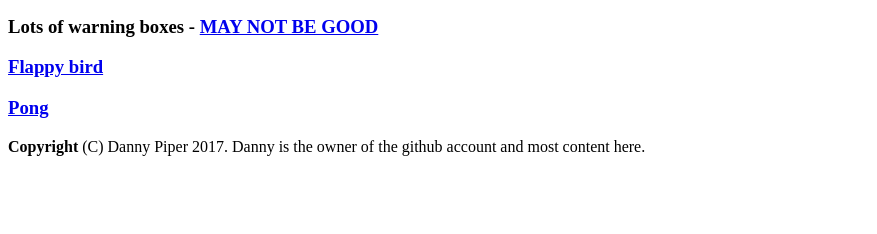
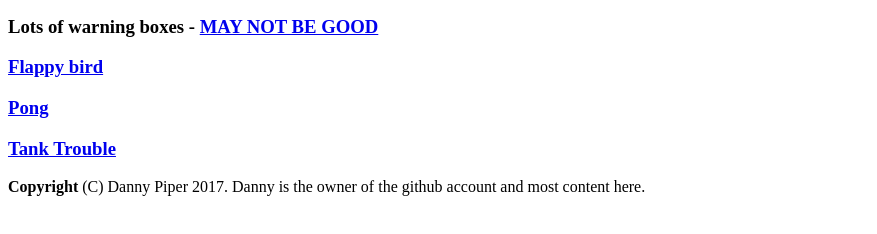
Before and after one commit to djpiper28/djpiper28.github.io, a plain HTML site: page index.html in a window 1280 px wide. Shown: the part 178-412 px from the top of the page, without its empty margins (0-877 px from the left). Drawn offline with Linux system fonts and the light colour scheme.

Commit message:
Update index.html

```diff
--- a/index.html
+++ b/index.html
@@ -6,6 +6,7 @@
 <h3>Lots of warning boxes - <a href="https://djpiper28.github.io/wow.html" target="_blank">MAY NOT BE GOOD</a></h3>
 <h3><a href="https://djpiper28.github.io/flappy%20bird.html" target="_blank">Flappy bird</a></h3>
 <h3><a href="https://djpiper28.github.io/pong.html" target="_blank">Pong</a></h3>
+<h3><a href="https://djpiper28.github.io/tank%20trouble%20thing.html" target="_blank">Tank Trouble</a></h3>
 
 
 
```
